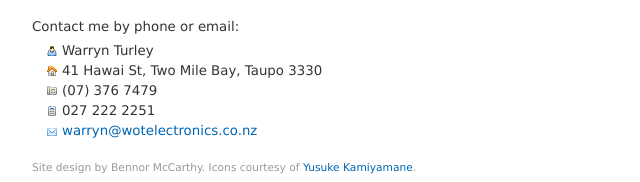
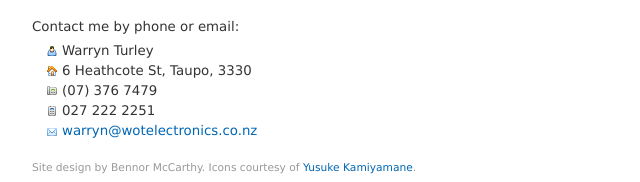
Before and after one commit to bennor/www.wotelectronics.co.nz, a plain HTML site: page index.html in a window 1280 px wide. Shown: the part 894-1076 px from the top of the page, 178-818 px from the left. Drawn offline with Linux system fonts and the light colour scheme.

Commit message:
Updated address

```diff
--- a/index.html
+++ b/index.html
@@ -89,7 +89,7 @@
 						<dt>Name</dt>
 						<dd class="name" title="Name">Warryn Turley</dd>
 						<dt>Workshop Address</dt>
-						<dd class="address" title="Workshop Address">41 Hawai St, Two Mile Bay, Taupo 3330</dd>
+						<dd class="address" title="Workshop Address">6 Heathcote St, Taupo, 3330</dd>
 						<dt>Home Phone</dt>
 						<dd class="phone" title="Home Phone">(07) 376 7479</dd>
 						<dt>Mobile Phone</dt>
```
